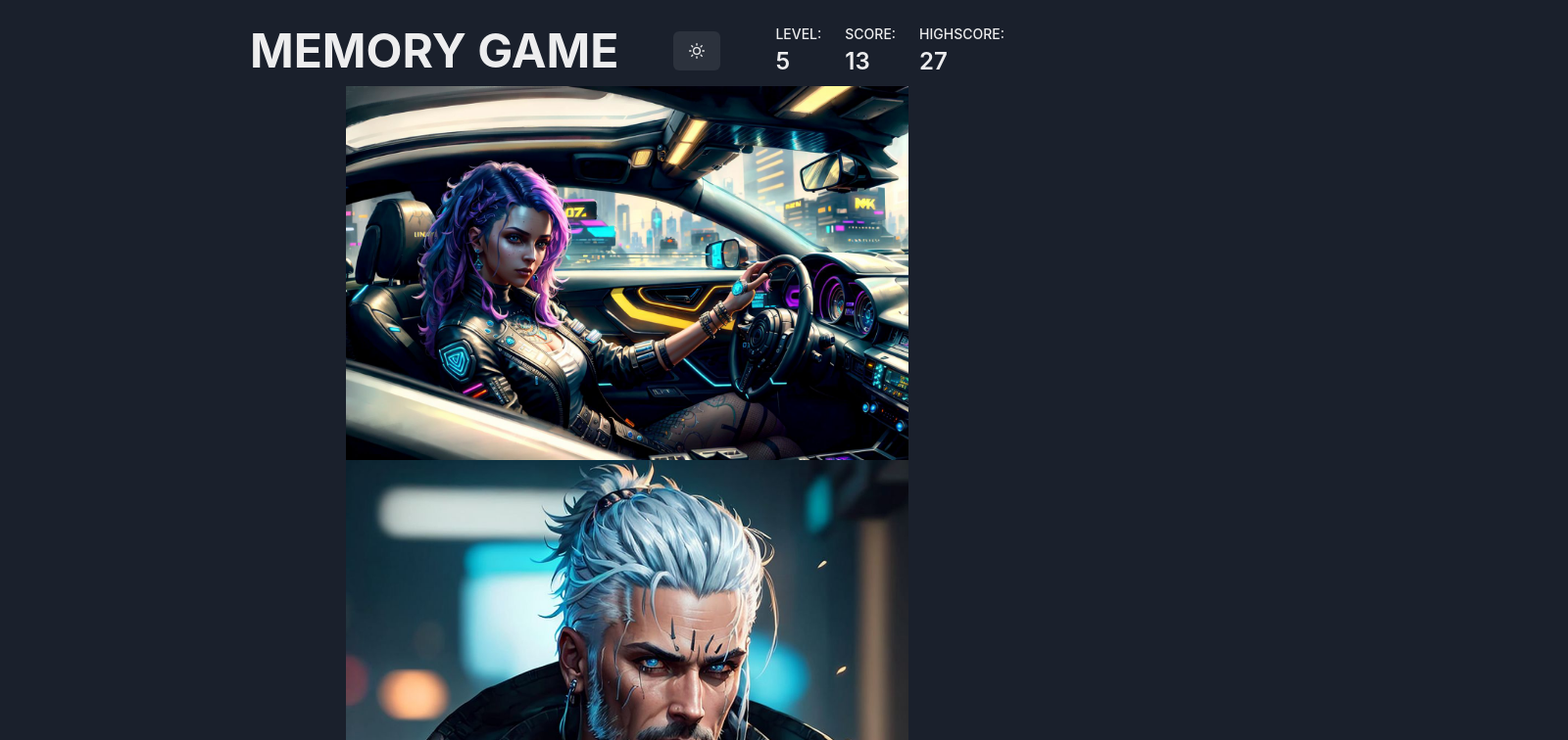
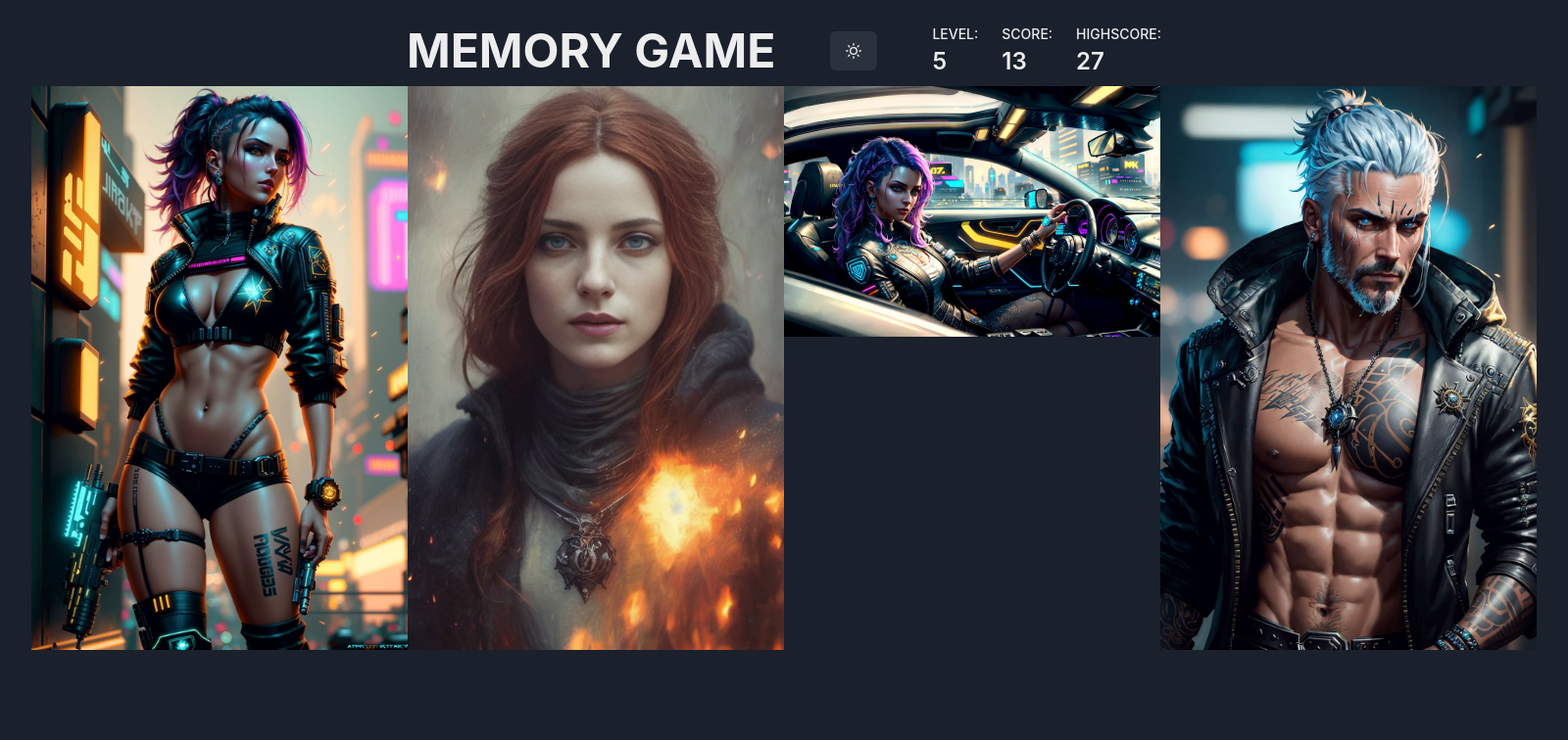
Before and after one commit to aScHEABL/memory-card-project, a React (Create React App) app: page / in a window 1280 px wide. Shown: the top 756 px of the page at 98% size, 1600 px wide, since content can reach past the window. Built offline with nearby package versions, Linux system fonts and the light colour scheme.

Commit message:
update: randomly display 4 out of 66 imgs

```diff
--- a/src/components/Main.js
+++ b/src/components/Main.js
@@ -1,6 +1,7 @@
 import React from "react";
-import { Container, Flex, Heading } from "@chakra-ui/react";
+import { Container, Flex, Icon, IconButton, Image, Box } from "@chakra-ui/react";
 import { v4 as uuidv4 } from 'uuid';
+import _ from 'lodash-es';
 
 const cache = {};
 
@@ -10,18 +11,32 @@ function importAll(r) {
 
 importAll(require.context("../images", false, /\.(png|jpe?g|svg)$/));
 
+const handleClick = (e) => {
+    console.log("Click handled!");
+    e.target.setAttribute("data-checked", true);
+}
+
 const images = Object.entries(cache).map((module) => module[1]);
-const imageNodes = images.map((item) => <img key={uuidv4()} src={item}></img>)
+// const imageNodes = images.map((item) => <Image width="25%" objectFit="scale-down" key={uuidv4()} src={item} style={{cursor: 'pointer'}}
+// data-checked="false" onClick={(e) => handleClick(e)} />)
+const imageNodes = images.map((item) =>
+    <Box key={uuidv4()} boxSize="sm">
+        <Image objectFit="scale-down" src={item} style={{cursor: 'pointer'}}
+        data-checked="false" onClick={(e) => handleClick(e)} />
+    </Box>
+)
+const randomImgNodes_sample = _.sampleSize(imageNodes, 4);
+
 
 
 
 function Main() {
+
     return (
-        <Container as='main'>
-            <Flex wrap='wrap'>
-                {imageNodes}
+        <Container as='main' maxW='180ch' centerContent>
+            <Flex wrap='nowrap' justify='center' alignItems='center'>
+                { randomImgNodes_sample }
             </Flex>
-            {/* <Heading>{imgNodes}</Heading> */}
         </Container>
     )
 }
```
